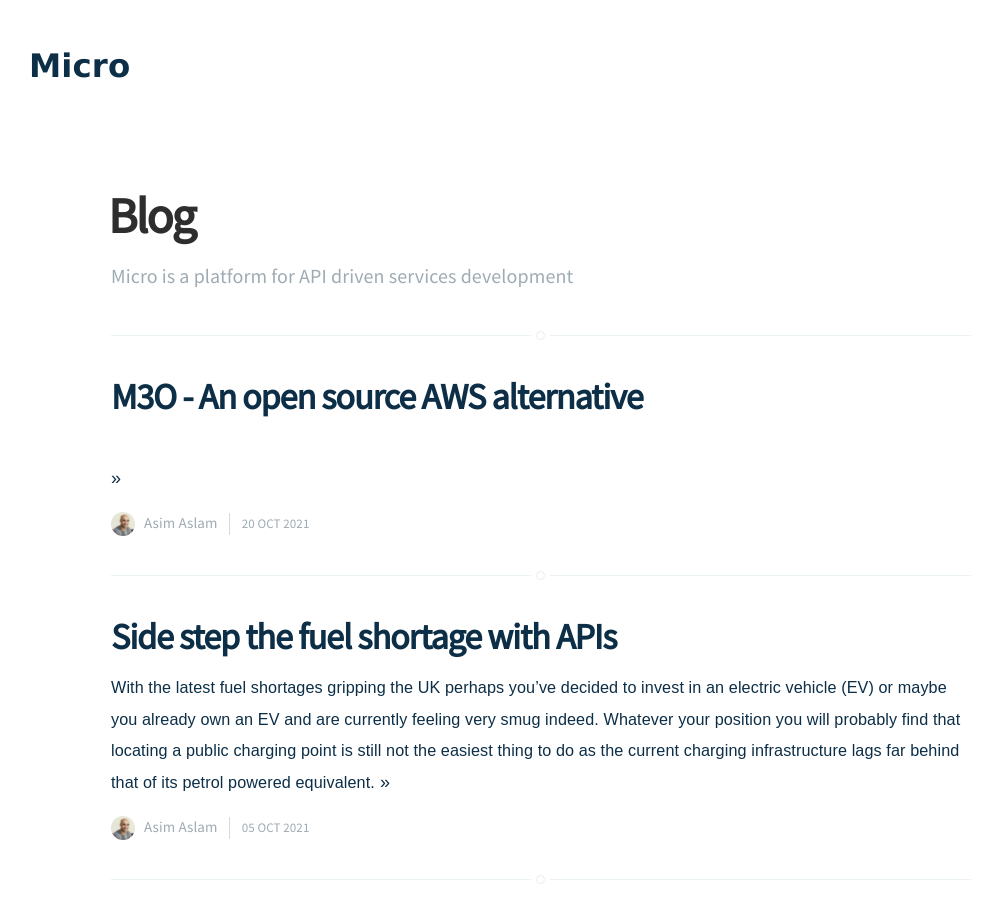
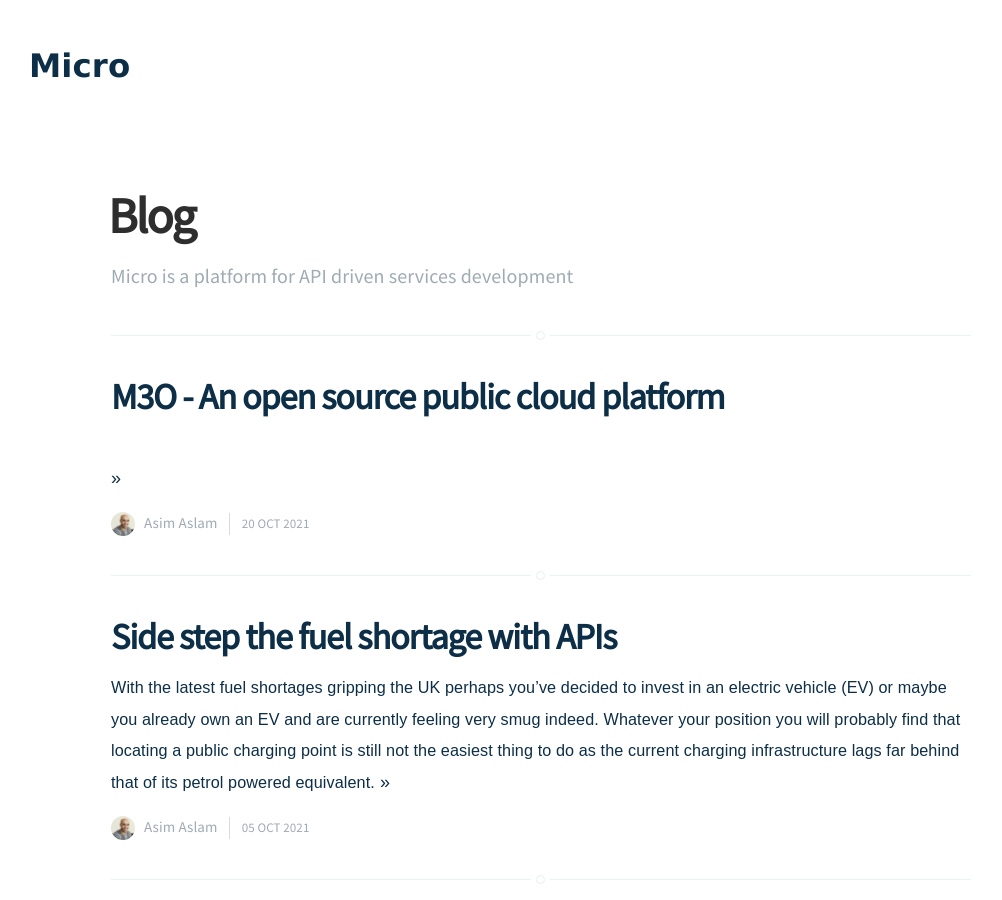
Before and after one commit to m3o/blog.m3o.com, a Jekyll site: the page built from index.html, in a window 1280 px wide and 900 px high. Shown: the whole window, without its empty margins (99-1101 px from the left). Built offline with Jekyll 4.4.1, drawn with Linux system fonts in a browser that asks for light colours; nearby versions of some CDN libraries; the list of posts is cut into pages by our own code.

Commit message:
Update 2021-10-20-m3o-an-open-source-aws-alternative.md

```diff
--- a/_posts/2021-10-20-m3o-an-open-source-aws-alternative.md
+++ b/_posts/2021-10-20-m3o-an-open-source-aws-alternative.md
@@ -1,6 +1,6 @@
 ---
 layout: post
-title:  "M3O - An open source AWS alternative"
+title:  "M3O - An open source public cloud platform"
 date:   2021-10-20 10:00:00
 ---
 <br>
```
